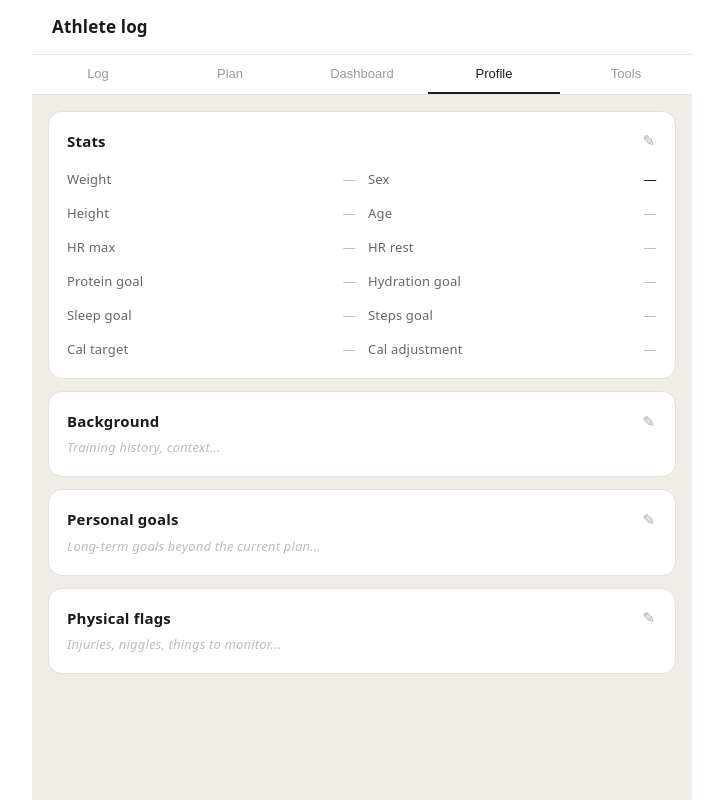
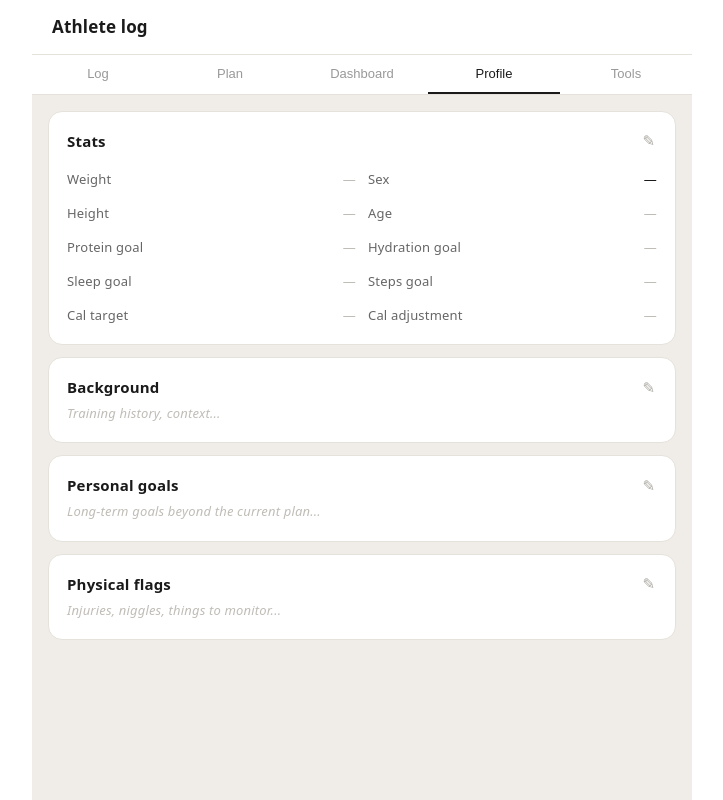
Before and after one commit to elliott-imhoff/fitness-tracker, a React (Vite) app: page / in a window 1280 px wide. Both pictures are taken after a click on the button "Profile". Shown: the whole page, without its empty margins (278-1001 px from the left). Built offline with nearby package versions, Linux system fonts and the light colour scheme; no server answers.

Commit message:
Remove hr max and rest

```diff
--- a/src/components/ProfileTab.jsx
+++ b/src/components/ProfileTab.jsx
@@ -10,8 +10,6 @@ const SECTIONS = [
 
 const STAT_FIELDS = [
   { key: "age",          label: "Age",            unit: "yr",  type: "number", step: 1,   min: 10, max: 99 },
-  { key: "hrMax",        label: "HR max",         unit: "bpm", type: "number", step: 1,   min: 100, max: 230 },
-  { key: "hrRest",       label: "HR rest",        unit: "bpm", type: "number", step: 1,   min: 30,  max: 100 },
   { key: "proteinGoal",  label: "Protein goal",   unit: "g",   type: "number", step: 5,   min: 50,  max: 500 },
   { key: "hydrationGoal",label: "Hydration goal", unit: "oz",  type: "number", step: 5,    min: 32,   max: 300 },
   { key: "sleepGoal",    label: "Sleep goal",     unit: "hr",  type: "number", step: 0.5,  min: 4,    max: 12 },
```
